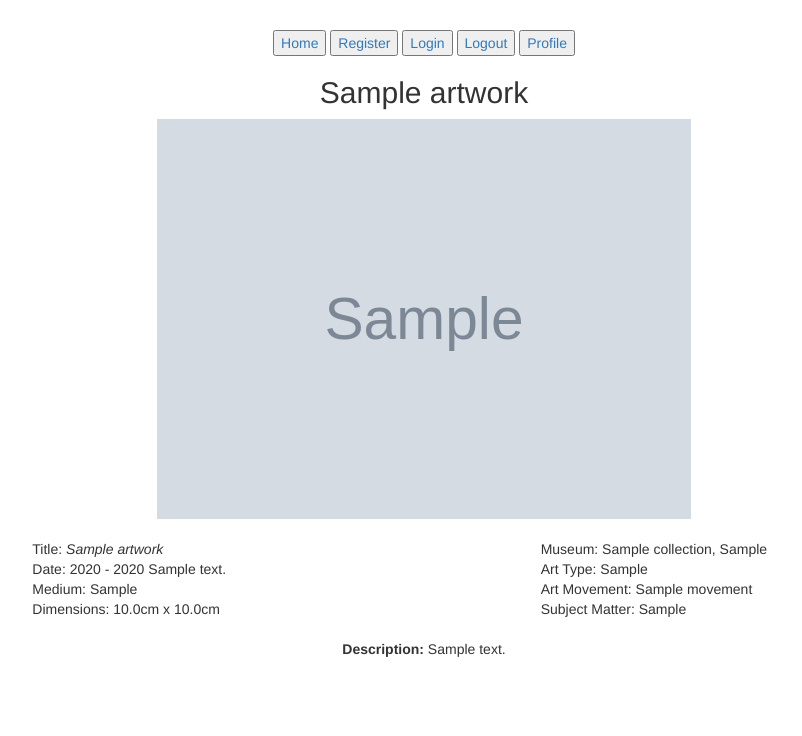
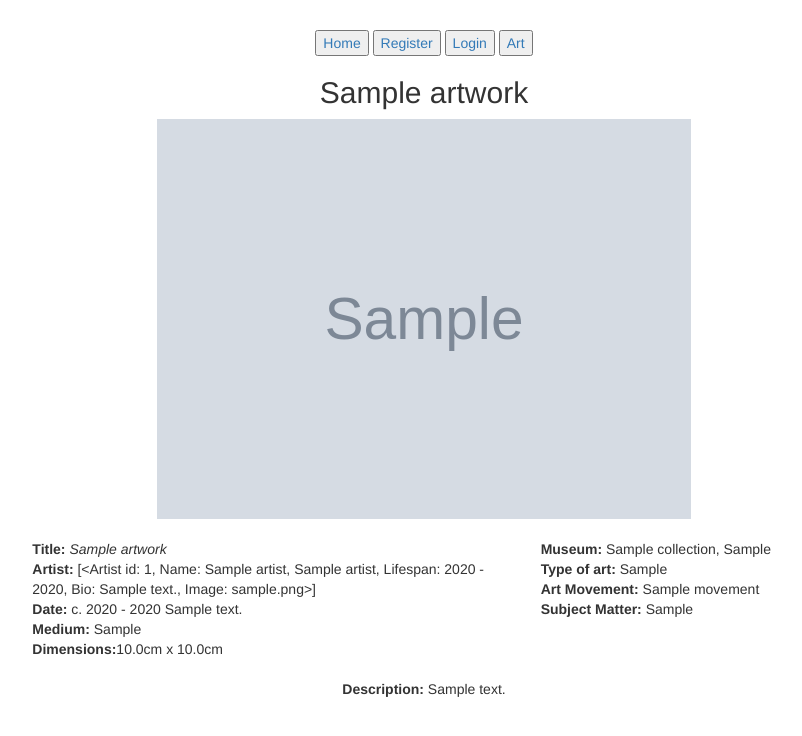
Before and after one commit to mdose/Xibbit, a Flask app: page /artworks/1 in a window 1280 px wide. Shown: the top 736 px of the page, without its empty margins (216-1018 px from the left). Run offline with Flask 2, Linux system fonts and the light colour scheme; tables that the repository leaves empty hold one stand-in row (values such as "Sample post"); grey boxes marked "Sample" are stand-in pictures; some libraries are stand-ins or nearby versions.

Commit message:
WIP on conditionals in jinja regarding date, completed conditionals for dimensions, WIP on artists_artworks association table.

```diff
--- a/model.py
+++ b/model.py
@@ -199,10 +199,10 @@ class ArtistArt(db.Model):
 
     __tablename__ = "artists_artworks"
 
-    artrist_art_id = db.Column(db.Integer,
-                               primary_key=True,
-                               autoincrement=True,
-                               nullable=False)
+    artist_art_id = db.Column(db.Integer,
+                              primary_key=True,
+                              autoincrement=True,
+                              nullable=False)
     artist_id = db.Column(db.Integer, db.ForeignKey('artists.artist_id'), nullable=False)
     art_id = db.Column(db.Integer, db.ForeignKey('artworks.art_id'), nullable=False)
 
--- a/server.py
+++ b/server.py
@@ -121,6 +121,14 @@ def user(user_id):
     return render_template("profile.html", user=user)
 
 
+@app.route('/artworks')
+def art_list():
+    """Show list of artworks in db"""
+
+    artworks = Art.query.all()
+    return render_template("art_list.html", artworks=artworks)
+
+
 @app.route("/artworks/<art_id>")
 def art(art_id):
     """Generates the display page for each artwork in db."""
--- a/templates/artworks.html
+++ b/templates/artworks.html
@@ -11,24 +11,35 @@
       <div class="row">
         <div class="col-xs-offset-2 col-xs-5">
           <br>
-          Title: <i>{{ art.title }}</i>
+          <Strong>Title:</strong> <i>{{ art.title }}</i>
           <br>
-          Date: {{ art.year }} - {{ art.year_range}} {{ art.year_description}}
+          <strong>Artist:</strong> {{ art.artists }}
           <br>
-          Medium: {{ art.medium }}
+          <strong>Date:</strong>
+          {% if art.circa == True %}
+            c. {{ art.year }} - {{ art.year_range}} {{ art.year_description}}
+          {% else %}
+            {{ art.year }} - {{ art.year_range}} {{ art.year_description}}
+          {% endif %}
           <br>
-          Dimensions: {{ art.height_cm}}cm x {{art.width_cm}}cm
+          <strong>Medium:</strong> {{ art.medium }}
+          <br>
+          {% if art.wide_cm is none %}
+          <strong>Dimensions:</strong>{{ art.height_cm}}cm
+          {% else %}
+          <strong>Dimensions:</strong>{{ art.height_cm}}cm x {{art.width_cm}}cm
+          {% endif %}
           <br>
         </div>
         <div class="col-xs-5">
           <br>
-          Museum: {{ art.collection.name }}, {{ art.collection.location }}
+          <strong>Museum:</strong> {{ art.collection.name }}, {{ art.collection.location }}
           <br>
-          Art Type: {{ art.art_type.art_type }}
+          <strong>Type of art:</strong> {{ art.art_type.art_type }}
           <br>
-          Art Movement: {{ art.art_movement.movement_name }}
+          <strong>Art Movement:</strong> {{ art.art_movement.movement_name }}
           <br>
-          Subject Matter: {{ art.subject_matter.category }}
+          <strong>Subject Matter:</strong> {{ art.subject_matter.category }}
         </div>
       </div>
     </div>
--- a/templates/base.html
+++ b/templates/base.html
@@ -6,8 +6,6 @@
   crossorigin="anonymous">
     <link rel="stylesheet" type="text/css" href="/static/css/art.css">
     <meta name="viewport" content="width=device-width, initial-scale=1">
-     <!-- <link rel="stylesheet" href="/static/css/party.css">
- -->
 </head>
 
 <body>
@@ -17,14 +15,17 @@
     <li>{{ message }}</li>
   {% endfor %}
   </ul>
-  <!-- toggle the login/logout button with jQuery. -->
-  <center>
+    <center>
+    {% if session.get('current_user') %}
+    <button><a href="/">Home</a></button>
+    <button><a href="/users/{{ session.get('current_user') }}">Profile</a></button>
+    <button><a href="/logout">Logout </a></button>
+    {% else %}
     <button><a href="/">Home</a></button>
     <button><a href="/register">Register </a></button>
     <button><a href="/login">Login</a></button>
-    <button><a href="/logout">Logout </a></button>
-    <!-- Figure out how to insert <user_id> from cookie session into Profile button  -->
-    <button><a href="/users/{{ session.get('current_user') }}">Profile</a></button>
+    {% endif %}
+    <button><a href="/artworks">Art</a></button>
   </center>
 
   {% block content %}
--- a/templates/homepage.html
+++ b/templates/homepage.html
@@ -1,11 +1,13 @@
 {% extends 'base.html' %}
 {% block content %}
 
+<center>
 <h1> Welcome to the International Art Database !<h1>
 <form>
 <h3>Search for Art: <input type="search" name="search"></h3>
 <h3>Search for Artists: <input type="search" name="search"></h3>
 <h3>Search for Museums: <input type="search" name="search"></h3>
 </form>
+</center>
 
 {% endblock %}
--- a/templates/logout.html
+++ b/templates/logout.html
@@ -1,7 +1,9 @@
 {% extends 'base.html' %}
 {% block content %}
 
-<!-- Figure out how to tell specific user they are logged out. -->
+<center>
+<!-- TODO: Figure out how to tell specific user they are logged out. -->
     <h2>You are now logged out.</h2>
+</center>
 
 {% endblock %}
--- a/templates/profile.html
+++ b/templates/profile.html
@@ -1,6 +1,6 @@
 {% extends 'base.html' %}
 {% block content %}
-
+<center>
     <h2> Profile: {{ user.username }}</h2>
 
     <div>
@@ -12,7 +12,7 @@
       <!-- <br> -->
       <!-- Image -->
     </div>
-
+</center>
 
 <!-- Example code for how to pontentially figure out "starring" logic in ratings project -->
 
```
Also changed, not shown: templates/art_list.html (added, +15 -0 lines).
